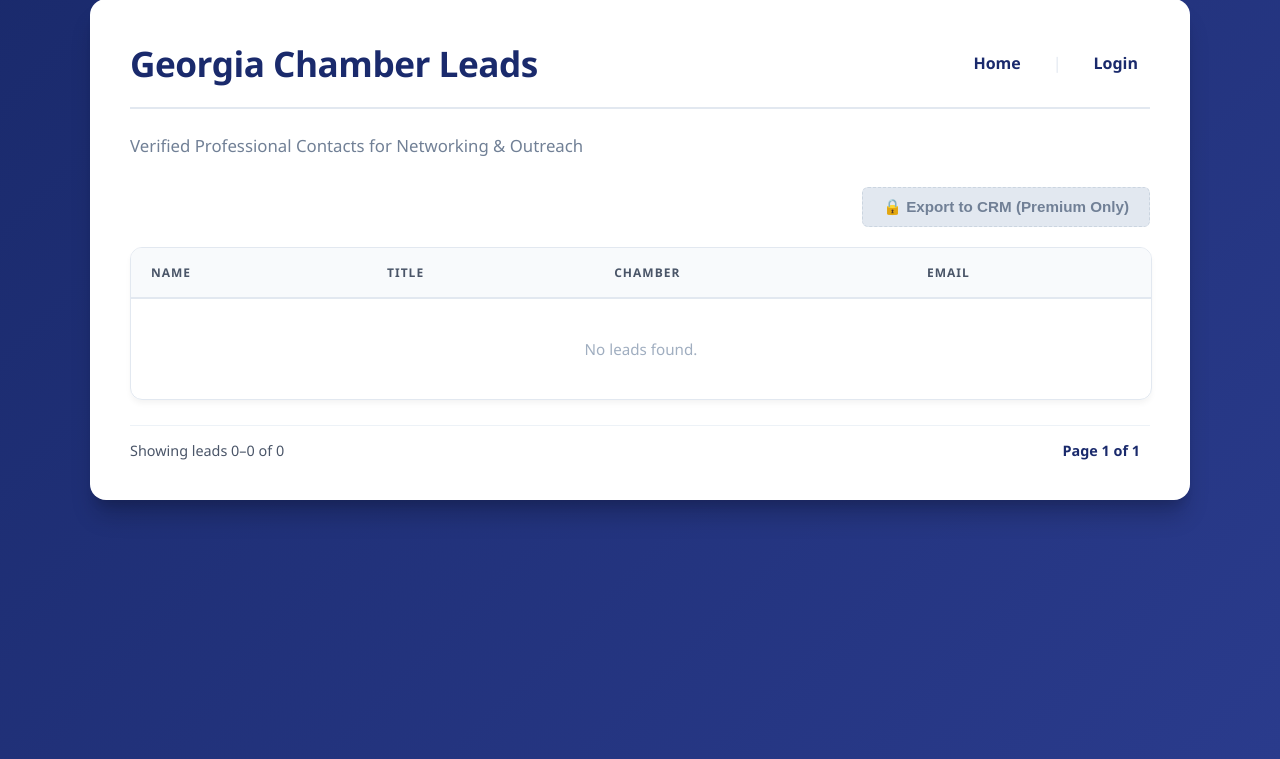
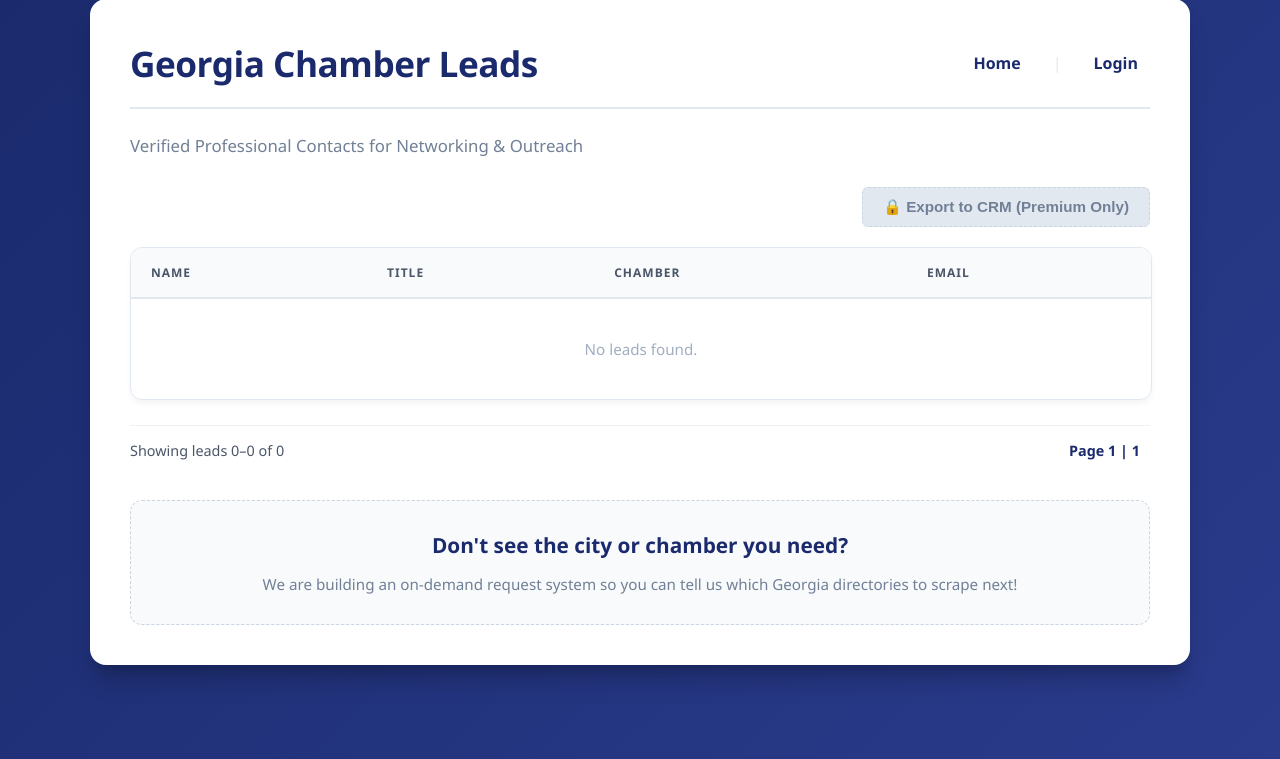
Before and after one commit to Jamminb73/Commerce, a Django app: page /leads/ in a window 1280 px wide. Shown: the part 41-800 px from the top of the page. Run offline with Django 5.2, Linux system fonts and the light colour scheme; data that the repository does not hold is empty.

Commit message:
Changed pagination slightly to test a server change to git mostly

```diff
--- a/leads/templates/leads/leads_list.html
+++ b/leads/templates/leads/leads_list.html
@@ -465,19 +465,24 @@
 
         <div class="pagination-buttons" style="display: flex; align-items: center; gap: 6px;">
             {% if page_obj.has_previous %}
-                <a href="?page=1{% if current_search %}&q={{ current_search }}{% endif %}{% if current_chamber %}&chamber={{ current_chamber }}{% endif %}" class="btn-pagination">&laquo; First</a>
+                <a href="?page=1{% if current_search %}&q={{ current_search }}{% endif %}{% if current_chamber %}&chamber={{ current_chamber }}{% endif %}" class="btn-pagination">« First</a>
                 <a href="?page={{ page_obj.previous_page_number }}{% if current_search %}&q={{ current_search }}{% endif %}{% if current_chamber %}&chamber={{ current_chamber }}{% endif %}" class="btn-pagination">Previous</a>
             {% endif %}
 
             <span class="current-page" style="margin: 0 10px; font-weight: 600; font-size: 0.9rem; color: var(--primary-bg);">
-                Page {{ page_obj.number }} of {{ page_obj.paginator.num_pages }}
+                Page {{ page_obj.number }} | {{ page_obj.paginator.num_pages }}
             </span>
 
             {% if page_obj.has_next %}
                 <a href="?page={{ page_obj.next_page_number }}{% if current_search %}&q={{ current_search }}{% endif %}{% if current_chamber %}&chamber={{ current_chamber }}{% endif %}" class="btn-pagination">Next</a>
-                <a href="?page={{ page_obj.paginator.num_pages }}{% if current_search %}&q={{ current_search }}{% endif %}{% if current_chamber %}&chamber={{ current_chamber }}{% endif %}" class="btn-pagination">Last &raquo;</a>
+                <a href="?page={{ page_obj.paginator.num_pages }}{% if current_search %}&q={{ current_search }}{% endif %}{% if current_chamber %}&chamber={{ current_chamber }}{% endif %}" class="btn-pagination">Last »</a>
             {% endif %}
         </div>
+    </div>
+
+    <div class="request-box-container" style="margin-top: 40px; padding: 30px; background: #f8fafc; border: 1px dashed #cbd5e0; border-radius: 12px; text-align: center;">
+        <h3 style="color: var(--primary-bg); margin-top: 0; margin-bottom: 8px; font-size: 1.3rem; font-weight: 700;">Don't see the city or chamber you need?</h3>
+        <p style="color: #718096; margin-bottom: 0; font-size: 0.95rem; font-weight: 500;">We are building an on-demand request system so you can tell us which Georgia directories to scrape next!</p>
     </div>
 </div>
 
```
